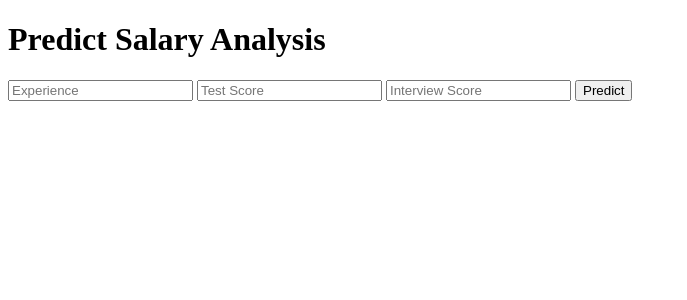
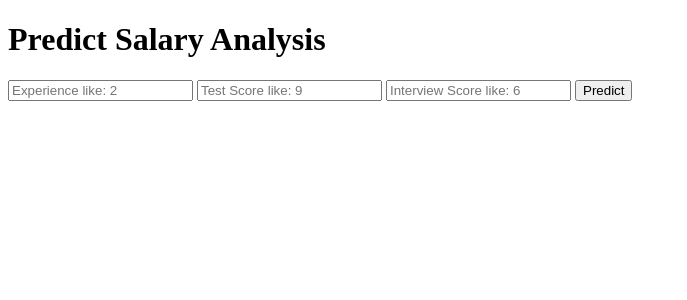
Before and after one commit to 9394113857/Predict-Salary-Analysis, a Flask app: page / in a window 1280 px wide. Shown: the top 300 px of the page, without its empty margins (0-687 px from the left). Run offline with Flask 2, Linux system fonts and the light colour scheme; parts of the project's set-up code (start-up, migrations or seed data) failed here and were passed over.

Commit message:
Place holders are Updated

```diff
--- a/templates/index.html
+++ b/templates/index.html
@@ -17,9 +17,9 @@
 
      <!-- Main Input For Receiving Query to our ML -->
     <form action="{{ url_for('predict')}}"method="post">
-    	<input type="text" name="experience" placeholder="Experience" required="required" />
-        <input type="text" name="test_score" placeholder="Test Score" required="required" />
-		<input type="text" name="interview_score" placeholder="Interview Score" required="required" />
+    	<input type="text" name="experience" placeholder="Experience like: 2" required="required" />
+        <input type="text" name="test_score" placeholder="Test Score like: 9" required="required" />
+		<input type="text" name="interview_score" placeholder="Interview Score like: 6" required="required" />
 
         <button type="submit" class="btn btn-primary btn-block btn-large">Predict</button>
     </form>
```
